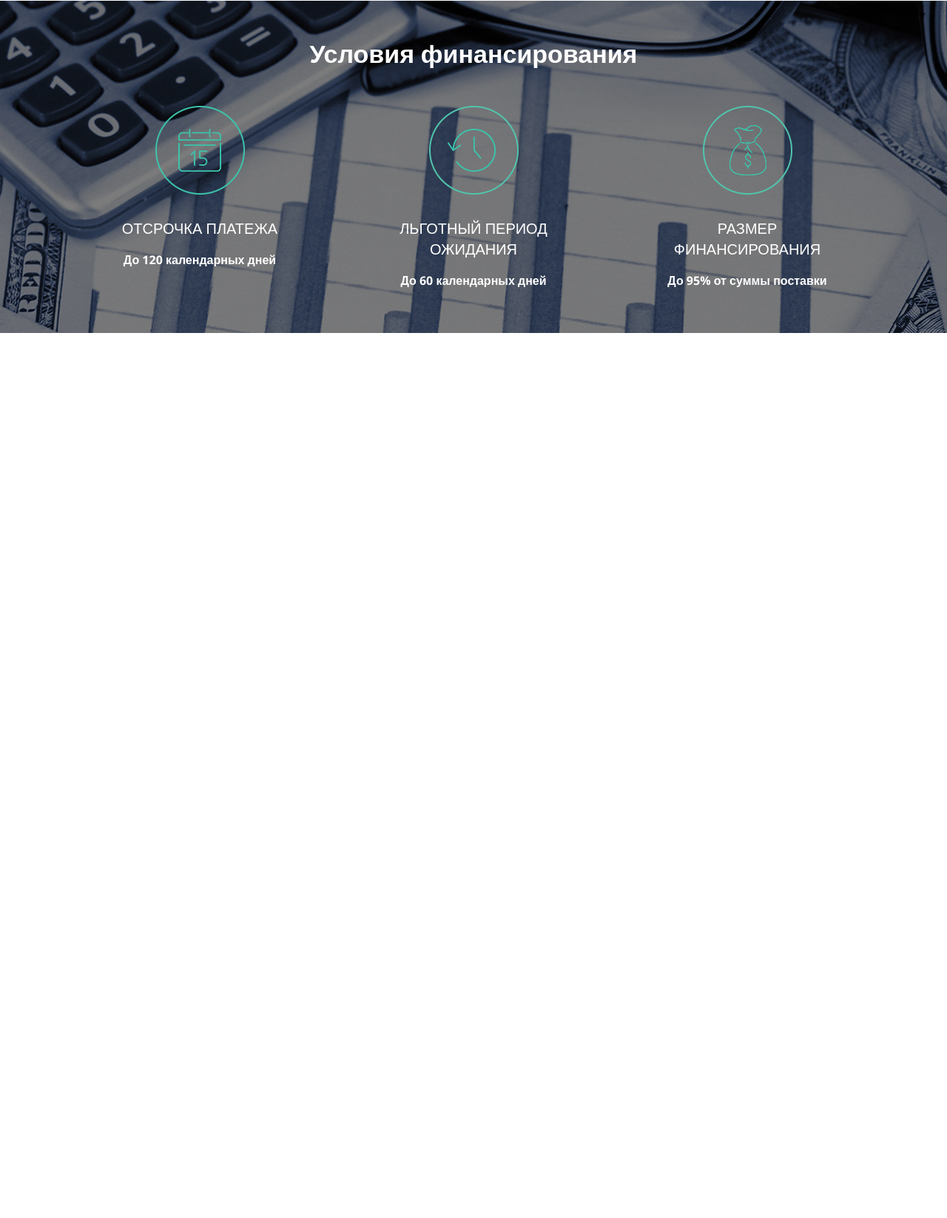
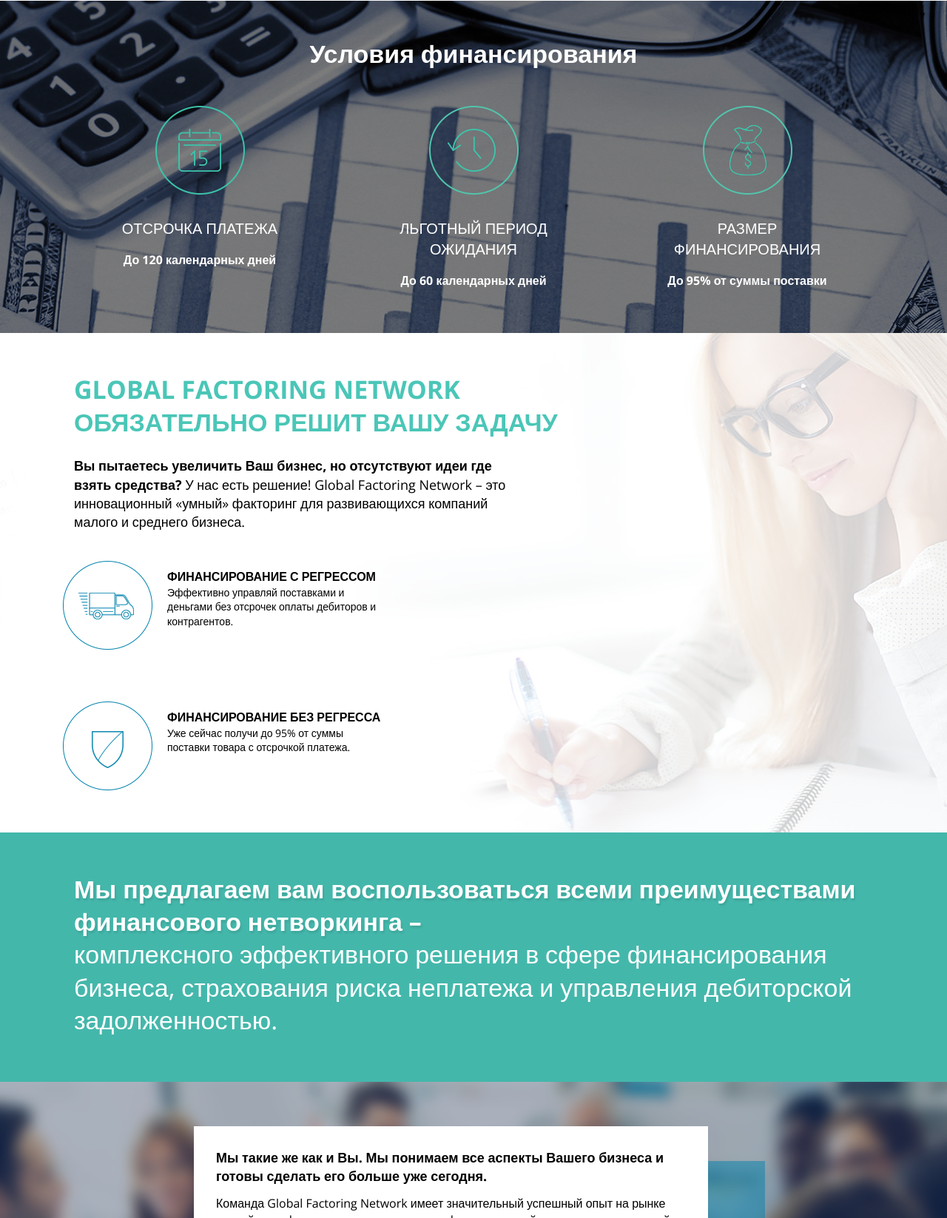
Before and after one commit to dandel10n/global_factoring_network_cite, a website: page src/index.html in a window 1280 px wide. Shown: the part 1154-2800 px from the top of the page at 74% size. Before the commit the page ends 1604 px from the top, so only its background shows below. Drawn offline with nearby package versions, Linux system fonts and the light colour scheme; files that its build step writes are made by us from their sources; files whose address does not match are found by name.

Commit message:
Add 3 more blocks

```diff
--- a/src/index.html
+++ b/src/index.html
@@ -59,7 +59,7 @@
                         <div class="row">
                             <div class="col-md-12">
                                 <div class="banner_content">
-                                    <div class="banner_title">Откройте возможности для роста бизнеса уже сейчас</div>
+                                    <div class="banner_title">Открой возможности для роста бизнеса уже сейчас</div>
                                     <p>Мы предлагаем комплекс услуг, повышающих удобство ведения бизнеса.</p>
                                     <p><a href="/" class="button text-uppercase">получить деньги</a></p>
                                     <p><a href="/" class="banner_link">Что такое факторинг?</a></p>
@@ -108,17 +108,17 @@
 
                             <div class="row">
                                 <div class="first_reason col-md-4">
-                                    <div class="reason_icon"><img src="static/img/dollar.png"></div>
+                                    <div class="icon"><img src="static/img/dollar.png"></div>
                                     <div class="reason_title">Разумная цена</div>
                                     <p class="reason_text">Мы по разумной цене предоставляем услуги, которые действительно способствуют успеху в развитии Вашего бизнеса</p>
                                 </div>
                                 <div class="second_reason col-md-4">
-                                    <div class="reason_icon"><img src="static/img/time_clock.png"></div>
+                                    <div class="icon"><img src="static/img/time_clock.png"></div>
                                     <div class="reason_title">Реальные сроки</div>
                                     <p class="reason_text">Мы устанавливаем реальные сроки по рассмотрению заявок Клиентов и соблюдаем их</p>
                                 </div>
                                 <div class="third_reason col-md-4">
-                                    <div class="reason_icon"><img src="static/img/tv.png"></div>
+                                    <div class="icon"><img src="static/img/tv.png"></div>
                                     <div class="reason_title">Электронный факторинг</div>
                                     <p class="reason_text">Мы активно используем в работе с контрагентами юридически значимый документооборот, что позволяет нашим партнерам получать все преимущества электронного факторинга</p>
                                 </div>
@@ -138,20 +138,75 @@
                         <div class="block_content">
                             <div class="row">
                                 <div class="first_reason col-md-4">
-                                    <div class="reason_icon"><img src="static/img/calendar.png"></div>
+                                    <div class="icon"><img src="static/img/calendar.png"></div>
                                     <div class="condition_title">Отсрочка платежа</div>
                                     <p class="condition_text">До 120 календарных дней</p>
                                 </div>
                                 <div class="second_reason col-md-4">
-                                    <div class="reason_icon"><img src="static/img/run_arrow.png"></div>
+                                    <div class="icon"><img src="static/img/run_arrow.png"></div>
                                     <div class="condition_title">Льготный период</br > ожидания</div>
                                     <p class="condition_text">До 60 календарных дней</p>
                                 </div>
                                 <div class="third_reason col-md-4">
-                                    <div class="reason_icon"><img src="static/img/money_bag.png"></div>
+                                    <div class="icon"><img src="static/img/money_bag.png"></div>
                                     <div class="condition_title">Размер</br> финансирования</div>
                                     <p class="condition_text">До 95% от суммы поставки</p>
                                 </div>
+                            </div>
+                        </div>
+                    </div>
+                </div>
+            </div>
+        </section>
+
+        <section class="problem_solving">
+            <div class="container">
+                <div class="row">
+                    <div class="col-md-12">
+                        <div class="block_title">global factoring network<br/>обязательно решит вашу задачу</div>
+
+                        <div class="block_content">
+                            <p class="block_text"><span>Вы пытаетесь увеличить Ваш бизнес, но отсутствуют идеи где взять средства?</span> У нас есть решение! Global Factoring Network &ndash; это инновационный &laquo;умный&raquo; факторинг для развивающихся компаний малого и среднего бизнеса.</p>
+
+                            <div class="row reasons">
+                                <div class="first_reason">
+                                    <div class="icon"><img src="static/img/car.png"></div>
+                                    <div class="problem_title">Финансирование с регрессом</div>
+                                    <p class="problem_text">Эффективно управляй поставками и деньгами без отсрочек оплаты дебиторов и контрагентов.</p>
+                                </div>
+                                <div class="second_reason">
+                                    <div class="icon"><img src="static/img/shield.png"></div>
+                                    <div class="problem_title">Финансирование без регресса</div>
+                                    <p class="problem_text">Уже сейчас получи до 95% от суммы поставки товара с отсрочкой платежа.</p>
+                                </div>
+                            </div>
+                        </div>
+                    </div>
+                </div>
+            </div>
+        </section>
+
+        <section class="proposal">
+            <div class="container">
+                <div class="row">
+                    <div class="col-md-12">
+                        <div class="block_content">
+                            <div class="block_content"><span>Мы предлагаем вам воспользоваться всеми преимуществами финансового нетворкинга &ndash;</span></br> комплексного эффективного решения в сфере финансирования бизнеса, страхования риска неплатежа и управления дебиторской задолженностью.</div>
+                    </div>
+                </div>
+            </div>
+        </section>
+
+        <section class="ceo">
+            <div class="container">
+                <div class="row">
+                    <div class="col-md-12">
+                        <div class="block_content">
+                            <div class="ceo_title">Мы такие же как и Вы. Мы понимаем все аспекты Вашего бизнеса и готовы сделать его больше уже сегодня.</div>
+                            <p>Команда Global Factoring Network имеет значительный успешный опыт на рынке российского факторинга и предлагает профессиональный сервис, превосходящий самые смелые ожидания.</p>
+                            <div class="ceo_sign">
+                                <div class="ceo_logo"><img src="static/img/logo2.png"></div>
+                                <div class="ceo_name"> СЕО Global Factoring Network</br> Примаченко Алексей</div>
                             </div>
                         </div>
                     </div>
--- a/src/static_src/sass/_choice_blocks.scss
+++ b/src/static_src/sass/_choice_blocks.scss
@@ -14,7 +14,7 @@
   text-align: center;
 }
 
-.reason_icon {
+.icon {
   margin-bottom: 30px;
 }
 
--- /dev/null
+++ b/src/static_src/sass/_problem_solving.scss
@@ -0,0 +1,62 @@
+.problem_solving {
+  height: 675px;
+  background: url(../img/solve_the_problem_bcgrnd.png) 50% 0 no-repeat;
+
+  .first_reason,
+  .second_reason {
+    margin-top: 40px;
+  }
+
+  .first_reason:after {
+    display: block;
+    clear: both;
+    width: 100%;
+    content: ' ';
+  }
+
+  .block_text {
+    font-size: 18px;
+    line-height: 1.4;
+    text-align: left;
+    width: 610px;
+
+    & span {
+      font-weight: 700;
+    }
+  }
+
+  .problem_text {
+    font-size: 14px;
+    line-height: 1.4;
+  }
+
+  .block_title {
+    color: #4ac6b7;
+    text-align: left;
+    font-size: 34px;
+    text-transform: uppercase;
+    line-height: 1.3;
+    font-weight: 700;
+    margin-bottom: 25px;
+  }
+
+  .icon {
+    width: 121px;
+    height: 120px;
+    margin-right: 20px;
+    float: left;
+  }
+}
+
+.reasons {
+  width: 440px;
+  text-align: left;
+}
+
+.problem_title {
+  font-size: 16px;
+  text-transform: uppercase;
+  font-weight: 700;
+  padding-top: 10px;
+  line-height: 1.4;
+}
--- /dev/null
+++ b/src/static_src/sass/_proposal_and_ceo.scss
@@ -0,0 +1,59 @@
+.proposal {
+  height: 337px;
+  background-color: #44b7ab;
+  color: #fff;
+
+  .block_content {
+    font-size: 34px;
+    font-weight: 300;
+    text-align: left;
+    line-height: 1.3;
+    margin-top: 54px;
+
+    span {
+      font-weight: 700;
+      text-shadow: 1.5px 2.598px 3px rgba(0, 0, 0, 0.1);
+      width: 1070px;
+    }
+  }
+}
+
+.ceo {
+  height: 506px;
+  background: url(../img/ceo_bcgrnd.png) 50% 0 no-repeat;
+  font-size: 16px;
+  font-weight: 300;
+  line-height: 1.4;
+
+  .block_content {
+    width: 695px;
+    min-height: 330px;
+    background: #fff;
+    margin: 60px 15% 0;
+    padding: 30px;
+  }
+
+  &_title {
+    font-size: 18px;
+    font-weight: 700;
+    text-align: left;
+    margin-bottom: 13px;
+  }
+
+  p {
+    text-align: left;
+  }
+
+  &_sign {
+    display: flex;
+    justify-content: space-between;
+    align-items: center;
+    flex-flow: row nowrap;
+    margin-top: 70px;
+  }
+
+  &_name {
+    font-size: 16px;
+    font-weight: 700;
+  }
+}
--- a/src/static_src/sass/_slick_slider.scss
+++ b/src/static_src/sass/_slick_slider.scss
@@ -21,6 +21,7 @@
   font-weight: 700;
   line-height: 130%;
   text-align: left;
+  text-transform: uppercase;
   text-shadow: 2px 3px 2px rgba(0, 0, 0, 0.2);
   width: 559px;
   margin-bottom: 25px;
@@ -30,7 +31,7 @@
   font-size: 18px;
   line-height: 1.667;
   text-align: left;
-  width: 491px;
+  width: 500px;
   margin-bottom: 6px;
 }
 
@@ -89,7 +90,7 @@
   min-width: 100px;
   position: absolute;
   bottom: 7%;
-  left: 15.5%;
+  left: 16%;
 }
 
 .slick-dots li.slick-active, .slick-dots li:hover {
--- a/src/static_src/sass/style.scss
+++ b/src/static_src/sass/style.scss
@@ -4,3 +4,5 @@
 @import 'navigation';
 @import 'slick_slider';
 @import 'choice_blocks';
+@import 'problem_solving';
+@import 'proposal_and_ceo';
```
Also changed, not shown: src/static_src/img/car.png (added), src/static_src/img/ceo_bcgrnd.png (added), src/static_src/img/logo2.png (added), src/static_src/img/shield.png (added), src/static_src/img/slider_banner.png, src/static_src/img/solve_the_problem_bcgrnd.png (added).
